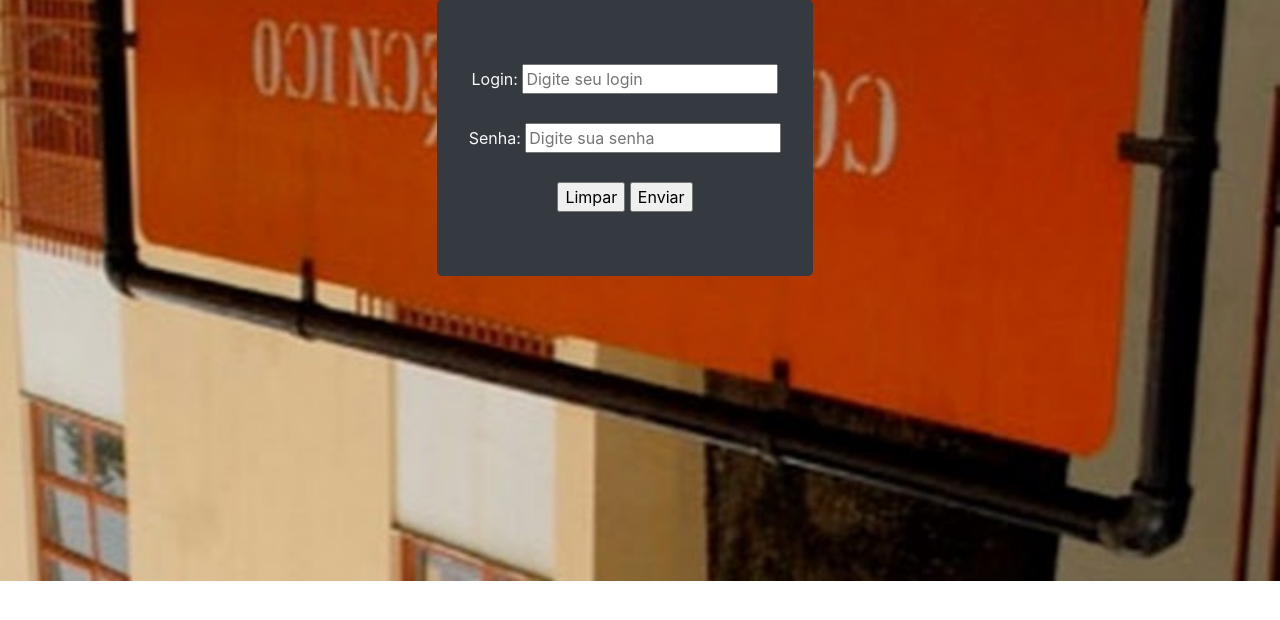
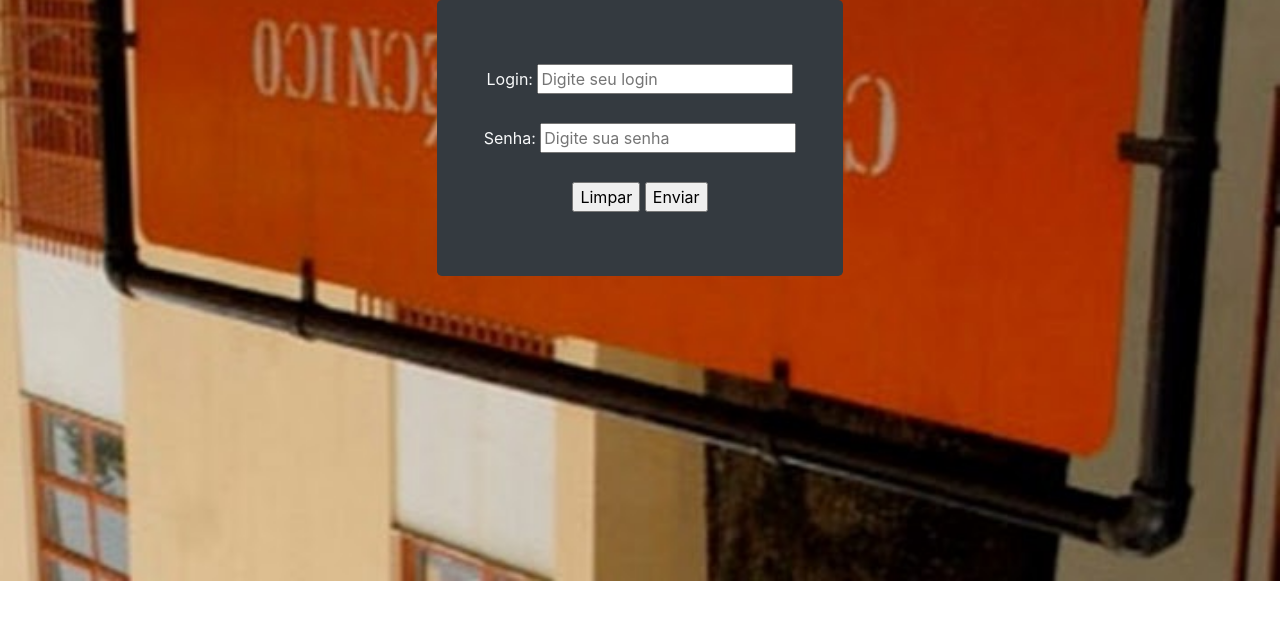
Before and after one commit to HenriqueLucasGomes/ColtecanoNumero1, a PHP site: page /html/Logar.html in a window 1280 px wide. Shown: the top 620 px of the page. Run offline with PHP 8.4, Linux system fonts and the light colour scheme.

Commit message:
Melhoria

```diff
--- a/css/index.css
+++ b/css/index.css
@@ -13,7 +13,7 @@
 
 .registro{
     background-image: url(../img/coltec2.jpg);
-    /* background-size: cover; */
+    background-size: cover;
     background-position: center;
     background-repeat: no-repeat;
 
--- a/html/Logar.html
+++ b/html/Logar.html
@@ -5,14 +5,14 @@
   	<meta charset="utf-8">
 
   	<title>
-  		Conta nova
+  		Login
   	</title>
 
   	<meta name="author" content="Guilherme Augusto Anício Drummond do Nascimento">
   	<meta name="author" content="Filipe Arthur Ferreira Silva">
     <meta name="author" content="Henrique Dantas Pighini">
 
-    <link rel="stylesheet" href="css/index.css" type="text/css" />
+    <link rel="stylesheet" href="../css/index.css" type="text/css" />
     <link rel="stylesheet" href="https://stackpath.bootstrapcdn.com/bootstrap/4.3.1/css/bootstrap.min.css" integrity="sha384-ggOyR0iXCbMQv3Xipma34MD+dH/1fQ784/j6cY/iJTQUOhcWr7x9JvoRxT2MZw1T" crossorigin="anonymous">
     <link rel="icon" href="img/logo.png" type="image/x-icon" />
     <!-- comentario -->
@@ -22,7 +22,9 @@
     <div class="row">
       <div class="col-4"></div>
       <div class="container text-center d-flex col-4 align-middle">
-      	<div class="jumbotron bg-dark text-light">
+      	<div class="jumbotron bg-dark text-light container text-center align-middle">
+
+          <form>
             <label>Login:</label>
             <input type="text" name="login" placeholder="Digite seu login"><br><br>
 
@@ -33,6 +35,7 @@
             <input type="reset" value="Limpar">
 
             <input type="submit" value="Enviar">
+          </form>
           </div>
         </div>
         <div class="col-4"></div>
```
Also changed, not shown: html/NewConta.html (+5 -2 lines). Lines whose indentation alone changed are shown as unchanged.
